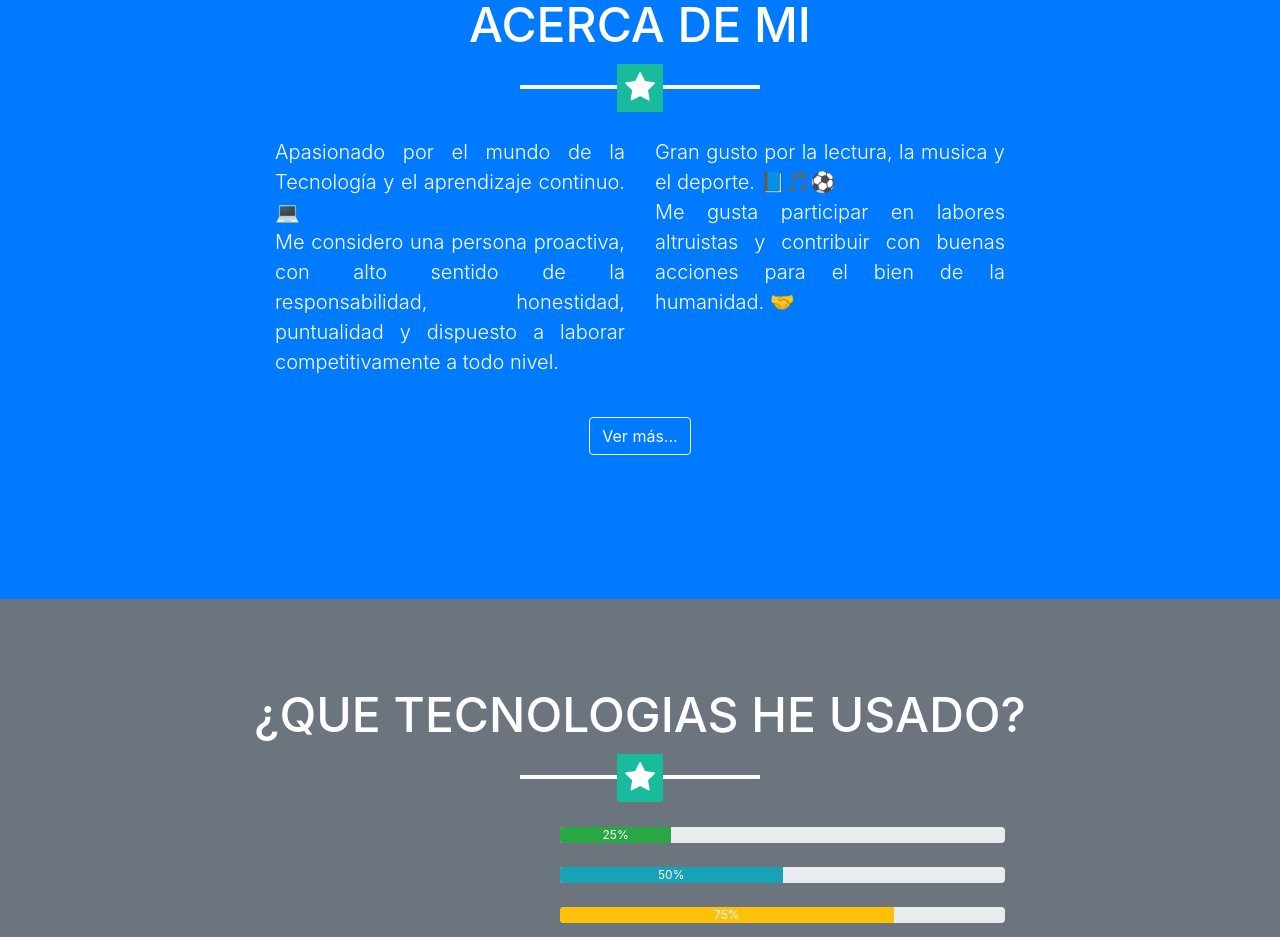
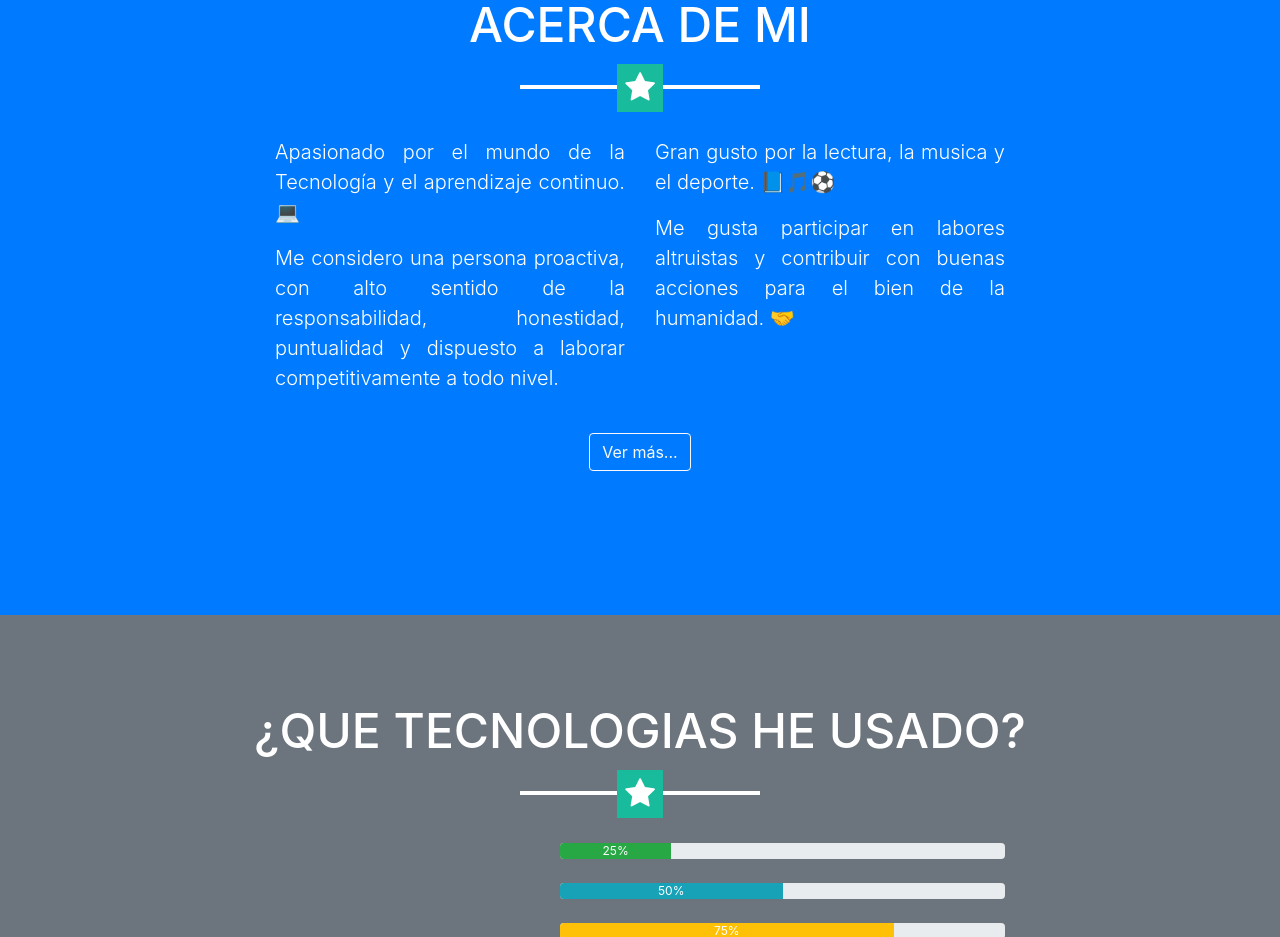
Before and after one commit to FGranados7/FGranados7.github.io, a website with bundled scripts: page index.html in a window 1280 px wide. Shown: the part 860-1797 px from the top of the page. Built offline with nearby package versions, Linux system fonts and the light colour scheme.

Commit message:
Actualizacion desde servidor remoto

```diff
--- a/index.html
+++ b/index.html
@@ -103,13 +103,17 @@
         <div class="row">
           <div class="col-lg-4 ml-auto" style="text-align: justify;">
             <p class="lead">
-              Apasionado por el mundo de la Tecnología y el aprendizaje continuo. 💻<br>
+              Apasionado por el mundo de la Tecnología y el aprendizaje continuo. 💻
+            </p>
+            <p class="lead">
               Me considero una persona proactiva, con alto sentido de la responsabilidad, honestidad, puntualidad y dispuesto a laborar competitivamente a todo nivel.
             </p>
           </div>
           <div class="col-lg-4 mr-auto" style="text-align: justify;">
             <p class="lead">
-              Gran gusto por la lectura, la musica y el deporte. 📘🎵⚽<br>
+              Gran gusto por la lectura, la musica y el deporte. 📘🎵⚽
+            </p>
+            <p class="lead">
               Me gusta participar en labores altruistas y contribuir con buenas acciones para el bien de la humanidad. 🤝
             </p>
           </div>
```
